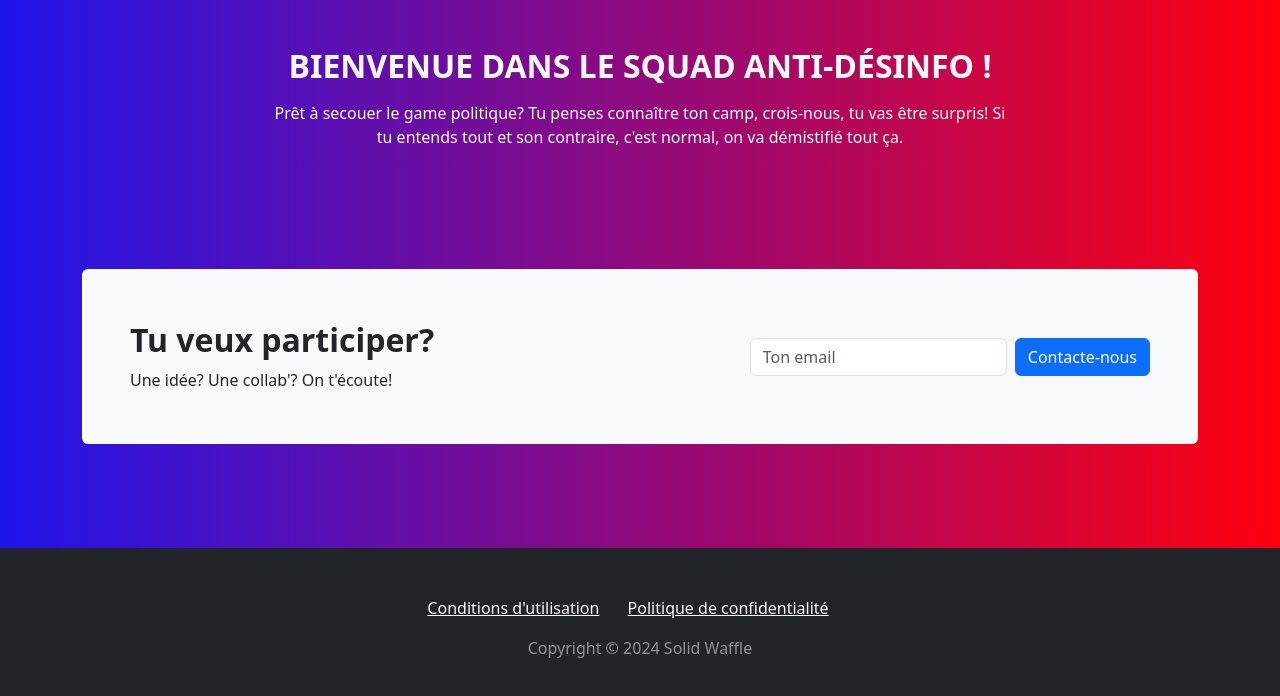
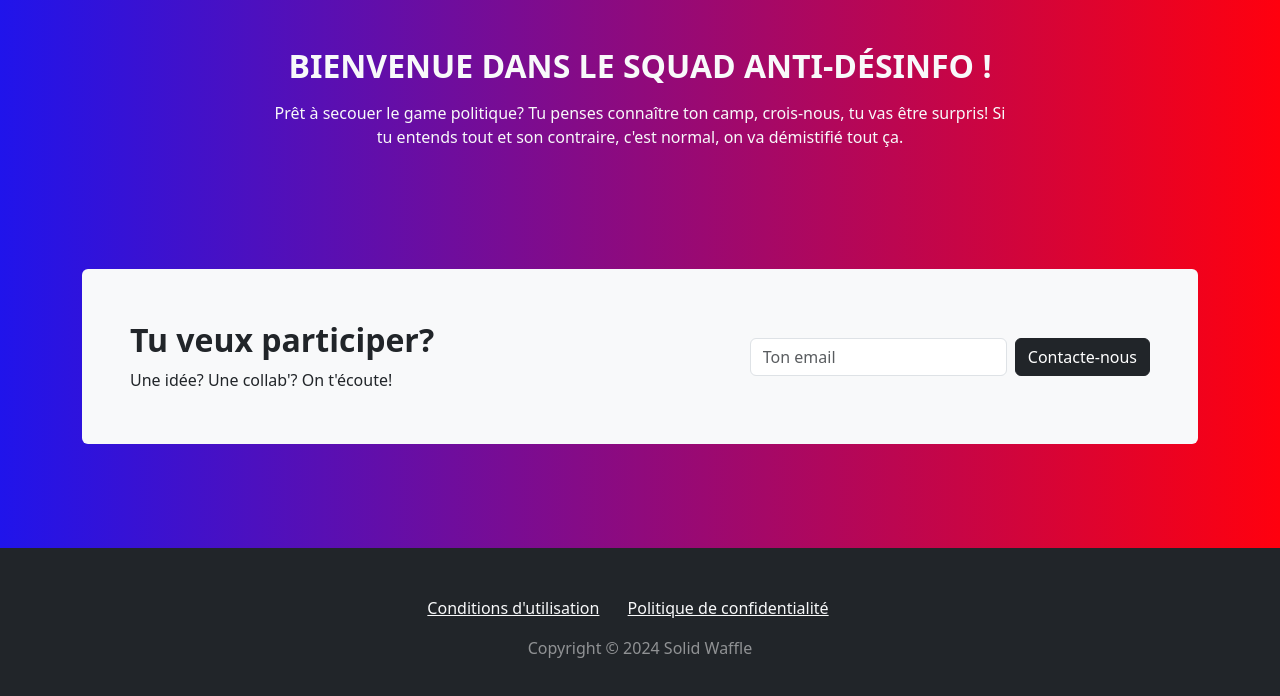
Before and after one commit to AdrKacz/solid-waffle, a website: page app/packages/web/index.html in a window 1280 px wide. Shown: the part 92-788 px from the top of the page. Drawn offline with nearby package versions, Linux system fonts and the light colour scheme.

Commit message:
feat: update style button

```diff
--- a/app/packages/web/index.html
+++ b/app/packages/web/index.html
@@ -49,7 +49,7 @@
                         </div>
                         <form class="d-flex justify-content-center flex-wrap my-2" data-bss-recipient="8fd8951f00487d3536ca7664e66c7a4a" data-bss-subject="Solid Waffle" data-bss-success-title="Envoyé" data-bss-loading-message="Envoie ..." data-bss-success-message="Ton message a été envoyé." data-bss-error-title="Oops ..." data-bss-error-message="Quelque chose s'est mal passée, essaie plus tard." data-bss-filesize-message="La taille total ne doit pas excéder 10 Mb." data-bss-empty-form-message="Remplis les champs nécessaires et réessaie." data-bss-close="Fermer">
                             <div class="my-2"><input class="form-control" type="email" name="email" placeholder="Ton email" required=""></div>
-                            <div class="my-2"><button class="btn btn-primary ms-sm-2" type="submit">Contacte-nous</button></div>
+                            <div class="my-2"><button class="btn btn-dark ms-sm-2" type="submit">Contacte-nous</button></div>
                         </form>
                     </div>
                 </div>
```
Also changed, not shown: 1 other file.
